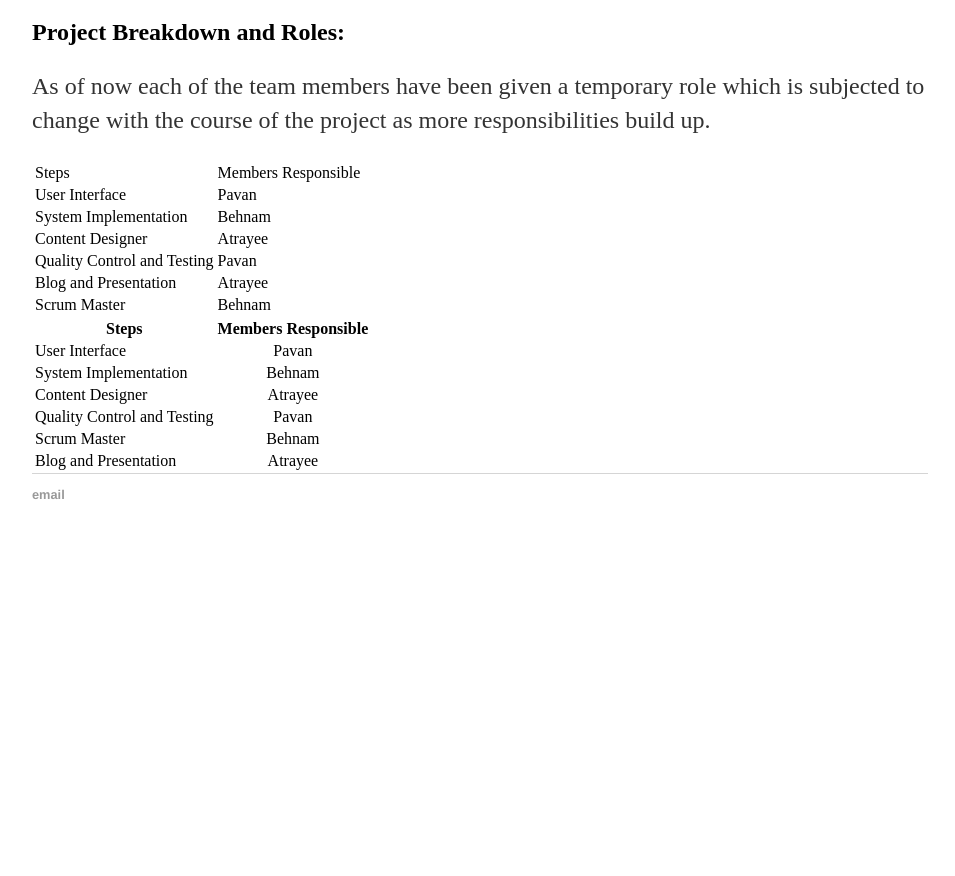
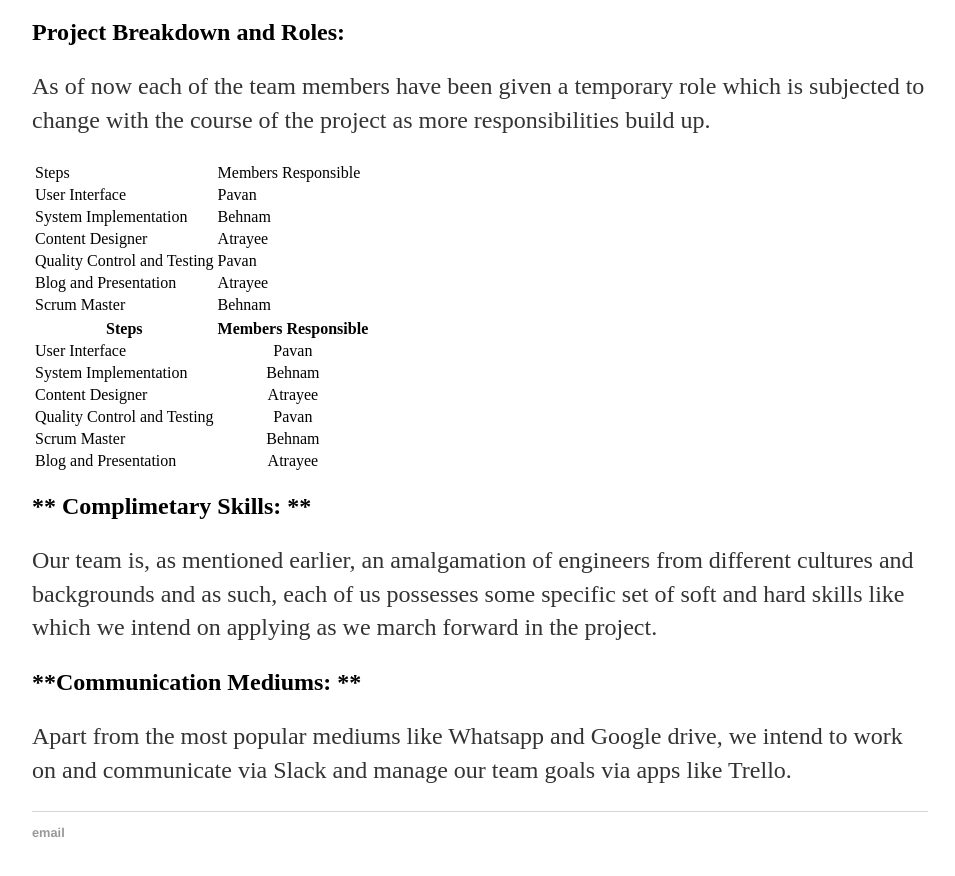
Before and after one commit to 785pavan/isee2019-SPENDEMON, a Jekyll site: the page built from docs/_posts/2019-04-14-ISEE-2019-Team-Presentation.md, in a window 1280 px wide and 900 px high, scrolled down 2082 px. Shown: the top 876 px of the window, without its empty margins (160-1115 px from the left). Built offline with Jekyll 4.4.1, drawn with Linux system fonts in a browser that asks for light colours; before the commit the page ends 2644 px from its top, so only the background shows below that.

Commit message:
Update 2019-04-14-ISEE-2019-Team-Presentation.md

```diff
--- a/docs/_posts/2019-04-14-ISEE-2019-Team-Presentation.md
+++ b/docs/_posts/2019-04-14-ISEE-2019-Team-Presentation.md
@@ -72,3 +72,11 @@ As of now each of the team members have been given a temporary role which is sub
 | Quality Control and Testing     | Pavan |
 | Scrum Master    | Behnam      |
 | Blog and Presentation | Atrayee     |
+
+## ** Complimetary Skills: **
+
+Our team is, as mentioned earlier, an amalgamation of engineers from different cultures and backgrounds and as such, each of us possesses some specific set of soft and hard skills like which we intend on applying as we march forward in the project.
+
+## **Communication Mediums: **
+
+Apart from the most popular mediums like Whatsapp and Google drive, we intend to work on and communicate via Slack and manage our team goals via apps like Trello.
```
